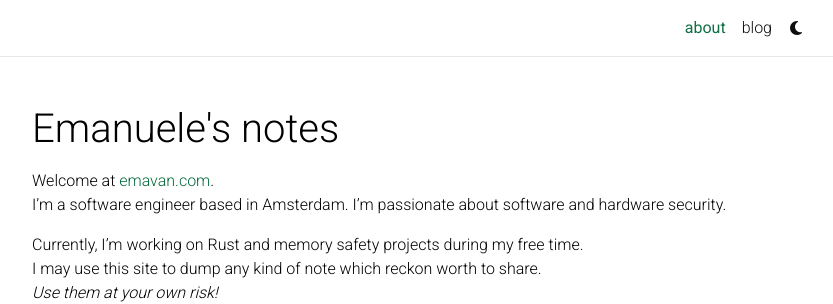
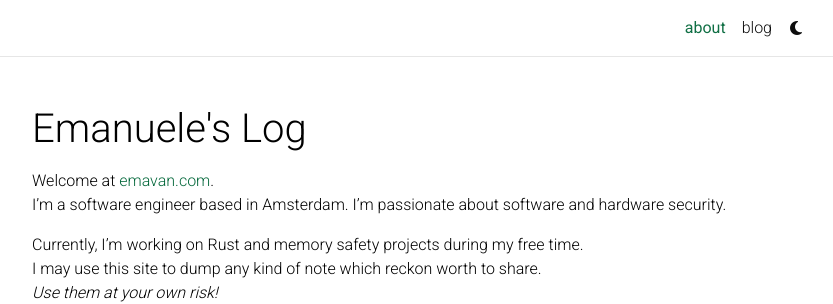
Before and after one commit to van-ema/van-ema.github.io, a Jekyll site: the page built from _pages/about.md, in a window 1280 px wide and 1037 px high. Shown: the top 304 px of the window, without its empty margins (223-1056 px from the left). Built offline with Jekyll 4.4.1, drawn with Linux system fonts in a browser that asks for light colours; comment, search, counter and statistics services are not loaded; a style sheet for code colours, icons or effects is not loaded.

Commit message:
edit title

```diff
--- a/_config.yml
+++ b/_config.yml
@@ -2,7 +2,7 @@
 # Site settings
 # -----------------------------------------------------------------------------
 
-title: Emanuele's notes # the website title (if blank, full name will be used instead)
+title: Emanuele's Log # the website title (if blank, full name will be used instead)
 first_name: Emanuele
 middle_name:
 last_name: Vannacci
```
